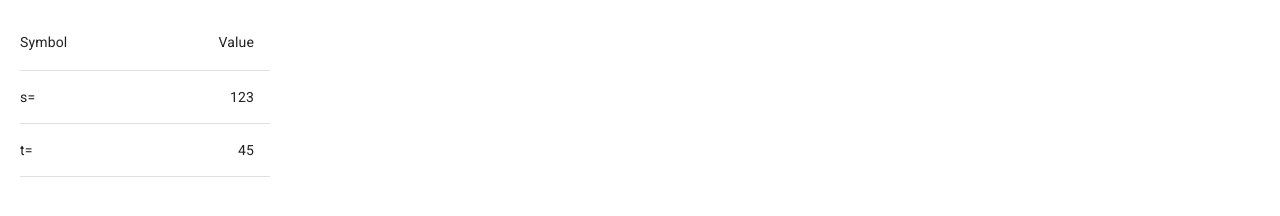
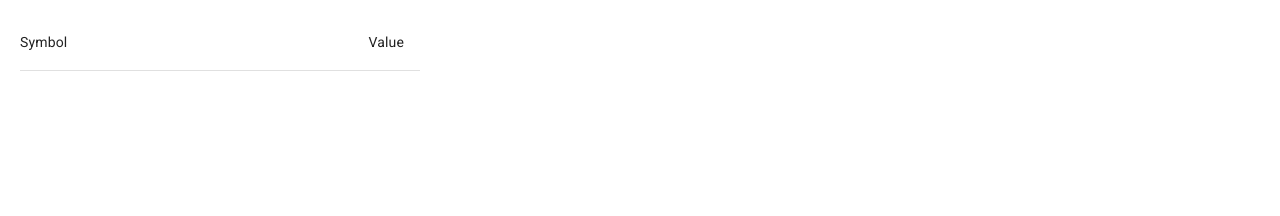
Before and after one commit to AleksanderSkubala/app-for-lazy, a React (Create React App) app: page / in a window 1280 px wide. Shown: the part 132-348 px from the top of the page. Built offline with nearby package versions, Linux system fonts and the light colour scheme; the HTML template or start-up script is replaced by a standard one.

Commit message:
rendering from state

```diff
--- a/src/components/Complete.js
+++ b/src/components/Complete.js
@@ -30,8 +30,11 @@ class Complete extends React.Component {
   }
 
   setFormula = (e, value) => {
-    console.log(value);
-    this.props.dispatch(formulas(value));
+    const item = mainList.find(el => {
+      return el.name === value;
+    });
+    console.log(item);
+    this.props.dispatch(formulas(item));
   };
 
   render(){
--- a/src/components/Table.js
+++ b/src/components/Table.js
@@ -11,6 +11,7 @@ import {
   TableRow,
   Box
 } from '@material-ui/core';
+import { mainList } from '../mainList';
 
 const styles = theme => ({
   box: {
@@ -20,25 +21,17 @@ const styles = theme => ({
     padding: '10px 0'
   },
   table: {
-    width: 250,
+    width: 400,
     '& th': {
       paddingLeft: 0,
     }
   },
 });
 
-function createData(symbol, value) {
-  return { symbol, value };
-}
-
-const rows = [
-  createData('s=', 123),
-  createData('t=', 45)
-];
-
 class DataTable extends React.Component {
   render() {
   const { classes } = this.props;
+  console.log(this.props);
   return (
   <Box className={classes.box}>
     <Typography className={classes.title} variant="h4">Data Table</Typography>
@@ -51,24 +44,23 @@ class DataTable extends React.Component {
           </TableRow>
         </TableHead>
         <TableBody>
-          {rows.map(row => (
-            <TableRow key={row.symbol} border={1}>
-              <TableCell component="th" scope="row">
-                {row.symbol}
-              </TableCell>
-              <TableCell align="right">{row.value}</TableCell>
-            </TableRow>
-          ))}
+        {this.props.item ? (
+          <TableRow key={this.props.item.name} border={1}>
+            <TableCell component="th" scope="row">
+              {this.props.item.name}
+            </TableCell>
+            <TableCell align="right">{this.props.item.formula}</TableCell>
+          </TableRow>
+        ) : null}
         </TableBody>
       </Table>
     </TableContainer>
-    {this.props.formula}
   </Box>
   );}
 }
 
 const mapStateToProps = (state) => ({
-  formula: state.formula,
+  item: state.formula,
 })
 
 export default connect(mapStateToProps)( withStyles(styles)(DataTable) );
--- a/src/mainList.js
+++ b/src/mainList.js
@@ -1,4 +1,4 @@
 export const mainList = [
-  {name: 'prędkość w ruchu po okręgu'},
-  {name: 'prędkość Żyda'},
+  {name: 'prędkość w ruchu po okręgu', formula: 'v=s/t'},
+  {name: 'prędkość Żyda', formula: 'v=h*v'},
 ];
```
